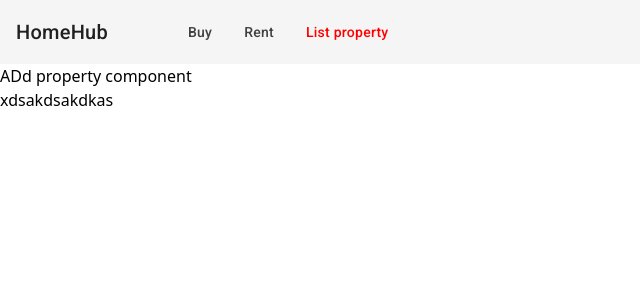
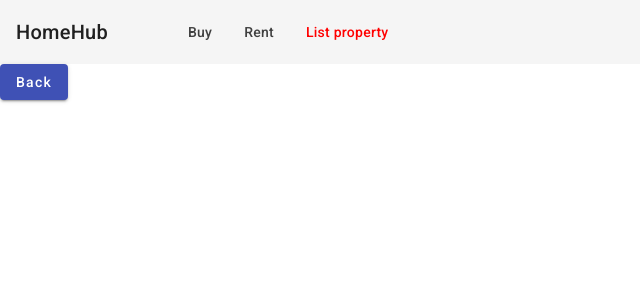
Before and after one commit to rbrtj/Home_Hub, an Angular app: page /add-property in a window 1280 px wide. Shown: the top 300 px of the page, without its empty margins (0-640 px from the left). Built offline with nearby package versions, Linux system fonts and the light colour scheme.

Commit message:
Added dynamic routes for property details page

```diff
--- a/src/app/app.route.ts
+++ b/src/app/app.route.ts
@@ -1,8 +1,10 @@
 import { Route } from '@angular/router';
 import { PropertyListComponent } from './property/property-list/property-list.component';
 import { AddPropertyComponent } from './property/add-property/add-property.component';
+import { PropertyDetailComponent } from './property/property-detail/property-detail/property-detail.component';
 export const APP_ROUTE: Route[] = [
   { path: '', component: PropertyListComponent },
   { path: 'add-property', component: AddPropertyComponent },
   { path: 'rent-property', component: PropertyListComponent },
+  { path: 'property-detail/:id', component: PropertyDetailComponent },
 ];
--- a/src/app/property/add-property/add-property.component.html
+++ b/src/app/property/add-property/add-property.component.html
@@ -1,2 +1 @@
-<h1>ADd property component</h1>
-<p>xdsakdsakdkas</p>
+<button mat-raised-button color="primary" (click)="onBack()">Back</button>
--- a/src/app/property/add-property/add-property.component.ts
+++ b/src/app/property/add-property/add-property.component.ts
@@ -1,8 +1,17 @@
 import { Component } from '@angular/core';
+import { MatButtonModule } from '@angular/material/button';
+import { Router } from '@angular/router';
 
 @Component({
   selector: 'app-add-property',
   templateUrl: './add-property.component.html',
   standalone: true,
+  imports: [MatButtonModule],
 })
-export class AddPropertyComponent {}
+export class AddPropertyComponent {
+  constructor(private router: Router) {}
+
+  onBack(): void {
+    this.router.navigate(['/']);
+  }
+}
--- a/src/app/property/property-card/property-card.component.html
+++ b/src/app/property/property-card/property-card.component.html
@@ -10,6 +10,7 @@
     />
     <div class="absolute bottom-0">
       <button
+        routerLink="/property-detail/{{ property.id }}"
         class="transition duration-500 relative inline-flex items-center justify-center p-0.5 mb-2 mr-2 overflow-hidden text-sm font-medium text-gray-900 rounded-lg bg-neutral-600 hover:bg-gradient-to-br from-green-400 to-blue-600 hover:text-white dark:text-white focus:ring-4 focus:outline-none focus:ring-green-200 dark:focus:ring-green-800 opacity-0 group-hover:opacity-100"
       >
         <span
--- a/src/app/property/property-card/property-card.component.ts
+++ b/src/app/property/property-card/property-card.component.ts
@@ -1,12 +1,13 @@
 import { Component, Input } from '@angular/core';
 import { IProperty } from '../IProperty.interface';
 import { MatIconModule } from '@angular/material/icon';
+import { RouterModule } from '@angular/router';
 
 @Component({
   selector: 'app-property-card',
   templateUrl: 'property-card.component.html',
   standalone: true,
-  imports: [MatIconModule],
+  imports: [MatIconModule, RouterModule],
 })
 export class PropertyCardComponent {
   @Input()
--- a/src/app/property/property-detail/property-detail/property-detail.component.ts
+++ b/src/app/property/property-detail/property-detail/property-detail.component.ts
@@ -1,5 +1,6 @@
-import { Component } from '@angular/core';
+import { Component, OnInit } from '@angular/core';
 import { CommonModule } from '@angular/common';
+import { ActivatedRoute } from '@angular/router';
 
 @Component({
   selector: 'app-property-detail',
@@ -7,6 +8,11 @@ import { CommonModule } from '@angular/common';
   imports: [CommonModule],
   templateUrl: './property-detail.component.html',
 })
-export class PropertyDetailComponent {
+export class PropertyDetailComponent implements OnInit {
+  public propertyId!: number;
+  constructor(private route: ActivatedRoute) {}
 
+  ngOnInit(): void {
+    this.propertyId = this.route.snapshot.params['id'];
+  }
 }
```
